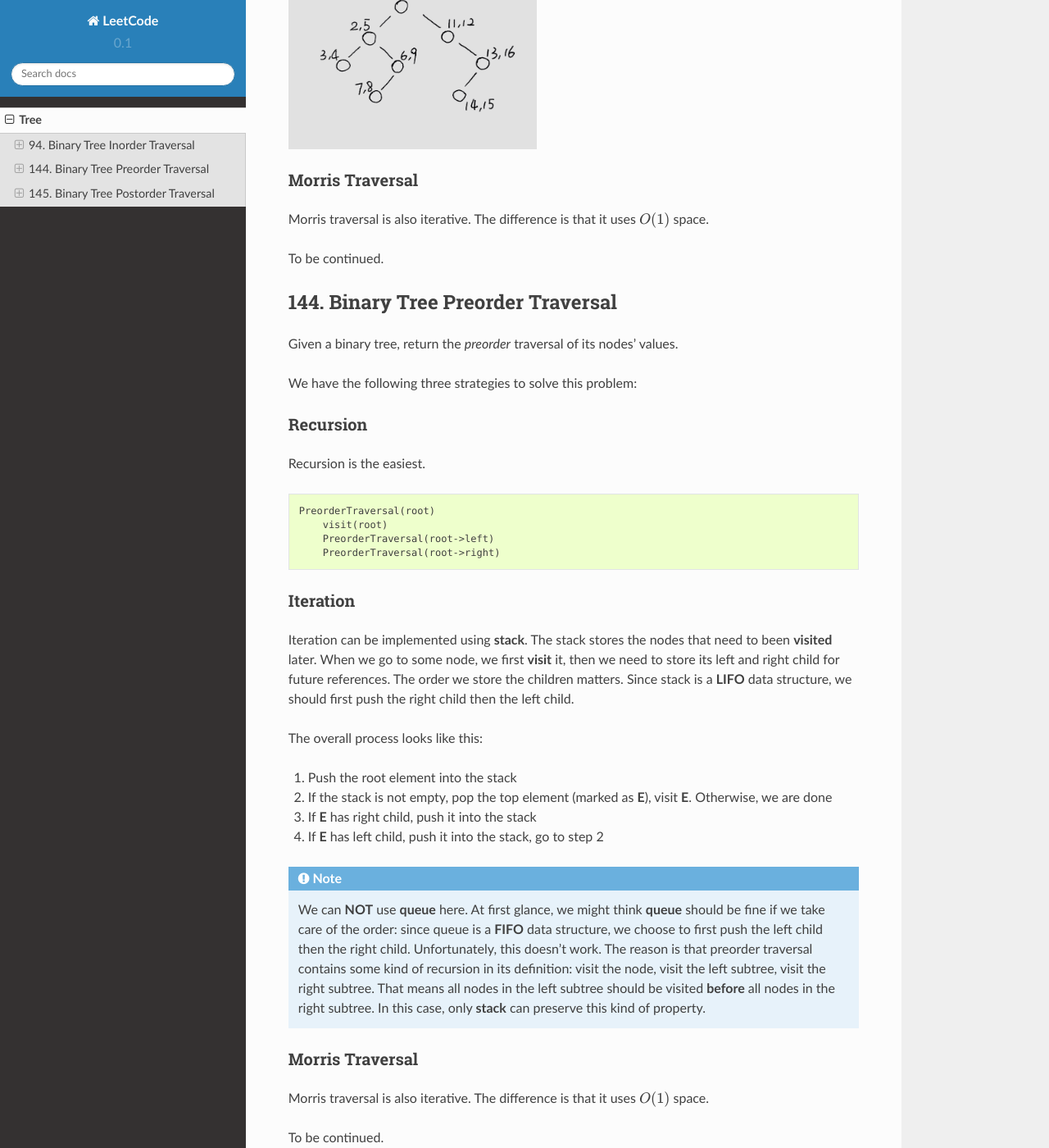
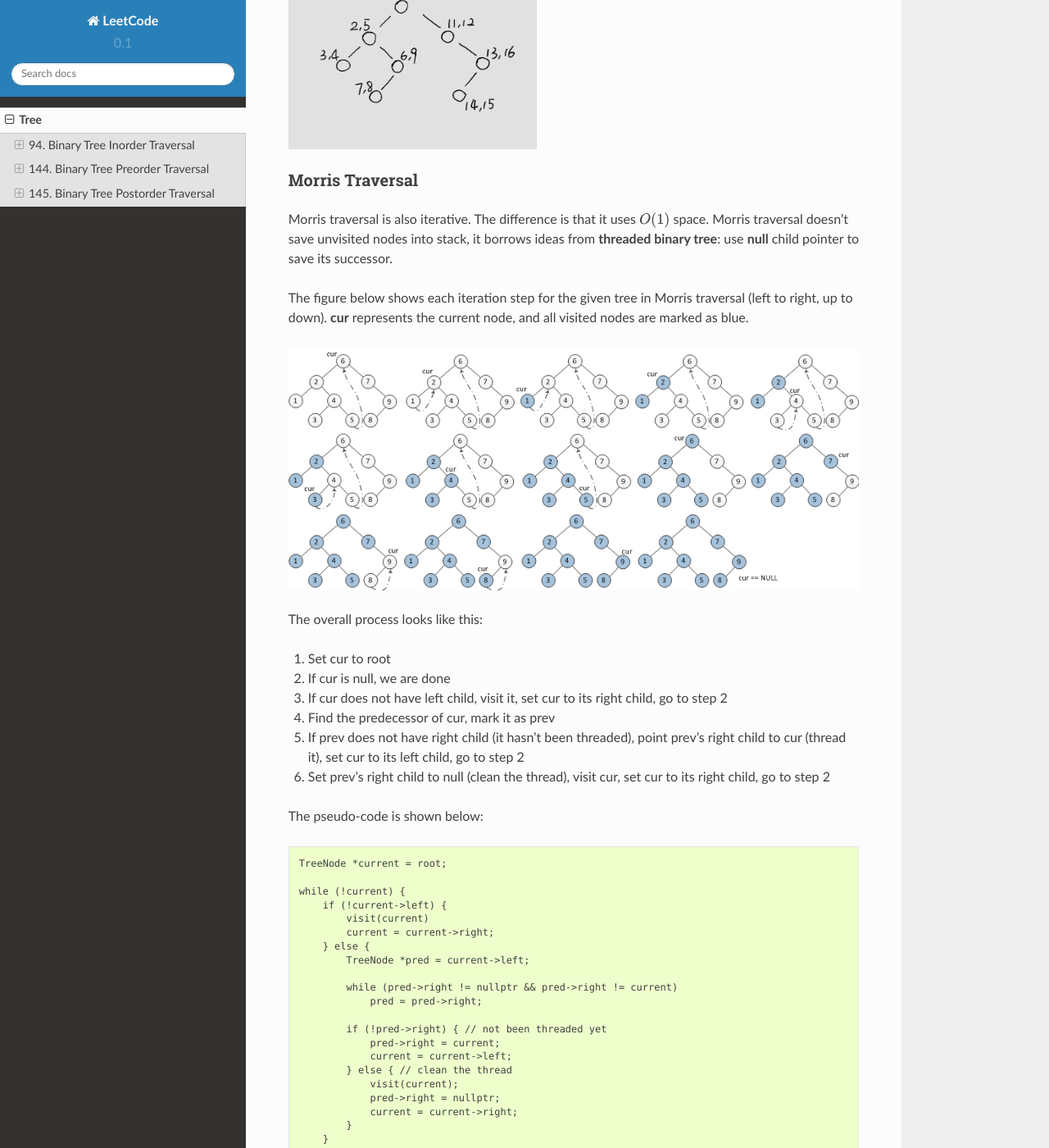
Before and after one commit to chenyanzhe/leetcode, a Sphinx documentation site: the page built from docs/source/tree.rst, in a window 1280 px wide and 1400 px high, scrolled down 934 px. Shown: the whole window at 82% size. Built offline with Sphinx 7.4.7 and the Read the Docs theme 2.0.0, drawn with Linux system fonts in a browser that asks for light colours; some of the changed text lies outside the part shown.

Commit message:
Add morris traversal solution to postorder traversal docs

```diff
--- a/docs/source/tree.rst
+++ b/docs/source/tree.rst
@@ -42,9 +42,51 @@
 Morris Traversal
 ~~~~~~~~~~~~~~~~
 
-Morris traversal is also iterative. The difference is that it uses :math:`O(1)` space.
+Morris traversal is also iterative. The difference is that it uses :math:`O(1)` space. Morris traversal doesn't save
+unvisited nodes into stack, it borrows ideas from **threaded binary tree**: use **null** child pointer to save its
+successor.
 
-To be continued.
+The figure below shows each iteration step for the given tree in Morris traversal (left to right, up to down). **cur**
+represents the current node, and all visited nodes are marked as blue.
+
+.. image:: images/1469707384.jpg
+
+The overall process looks like this:
+
+1. Set cur to root
+2. If cur is null, we are done
+3. If cur does not have left child, visit it, set cur to its right child, go to step 2
+4. Find the predecessor of cur, mark it as prev
+5. If prev does not have right child (it hasn't been threaded), point prev's right child to cur (thread it),
+   set cur to its left child, go to step 2
+6. Set prev's right child to null (clean the thread), visit cur, set cur to its right child, go to step 2
+
+The pseudo-code is shown below:
+
+.. code-block:: none
+
+    TreeNode *current = root;
+
+    while (!current) {
+        if (!current->left) {
+            visit(current)
+            current = current->right;
+        } else {
+            TreeNode *pred = current->left;
+
+            while (pred->right != nullptr && pred->right != current)
+                pred = pred->right;
+
+            if (!pred->right) { // not been threaded yet
+                pred->right = current;
+                current = current->left;
+            } else { // clean the thread
+                visit(current);
+                pred->right = nullptr;
+                current = current->right;
+            }
+        }
+    }
 
 144. Binary Tree Preorder Traversal
 -----------------------------------
@@ -92,9 +134,36 @@
 Morris Traversal
 ~~~~~~~~~~~~~~~~
 
-Morris traversal is also iterative. The difference is that it uses :math:`O(1)` space.
+Morris traversal for preorder is much similar to inorder. The only difference is that it visits **current** node when
+its predecessor hasn't been threaded.
 
-To be continued.
+The pseudo-code is shown below:
+
+.. code-block:: none
+
+    TreeNode *current = root;
+
+    while (!current) {
+        if (!current->left) {
+            visit(current)
+            current = current->right;
+        } else {
+            TreeNode *pred = current->left;
+
+            while (pred->right != nullptr && pred->right != current)
+                pred = pred->right;
+
+            if (!pred->right) { // not been threaded yet
+                visit(current); // the only difference with inorder traversal
+                pred->right = current;
+                current = current->left;
+            } else { // clean the thread
+                visit(current);
+                pred->right = nullptr;
+                current = current->right;
+            }
+        }
+    }
 
 145. Binary Tree Postorder Traversal
 ------------------------------------
@@ -179,4 +248,70 @@
 Morris Traversal
 ~~~~~~~~~~~~~~~~
 
-To be continued.
+Morris traversal for postorder is much more complicated. It first needs a **dump** node, then needs a subroutine to visit
+the path between given two nodes reversely.
+
+The figure below shows each iteration step in detail:
+
+.. image:: images/1469712583.jpg
+
+The pseudo-code is shown below:
+
+.. code-block:: none
+
+    // reverse the tree nodes 'from' -> 'to'
+    void reverse(TreeNode *from, TreeNode *to) {
+        if (from == to) return;
+
+        TreeNode *x = from, *y = from->right, *z;
+
+        while (true) {
+            z = y->right;
+            y->right = x;
+            x = y;
+            y = z;
+            if (x == to)
+                break;
+        }
+    }
+
+    // visit the tree nodes 'from' -> 'to' reversely
+    void visitReverse(TreeNode *from, TreeNode *to) {
+        reverse(from, to);
+
+        TreeNode *p = to;
+        while (true) {
+            visit(p->val);
+            if (p == from)
+                break;
+            p = p->right;
+        }
+
+        reverse(to, from);
+    }
+
+    void postorderTraversal_Morris(TreeNode *root) {
+        TreeNode dump(0);
+        dump.left = root;
+        TreeNode *cur = &dump, *prev = nullptr;
+
+        while (cur) {
+            if (!cur->left) {
+                cur = cur->right;
+            } else {
+                prev = cur->left;
+
+                while (prev->right && prev->right != cur)
+                    prev = prev->right;
+
+                if (!prev->right) {
+                    prev->right = cur;
+                    cur = cur->left;
+                } else {
+                    visitReverse(cur->left, prev);
+                    prev->right = nullptr;
+                    cur = cur->right;
+                }
+            }
+        }
+    }
```
Also changed, not shown: docs/source/images/1469707384.jpg (added), docs/source/images/1469712583.jpg (added).
